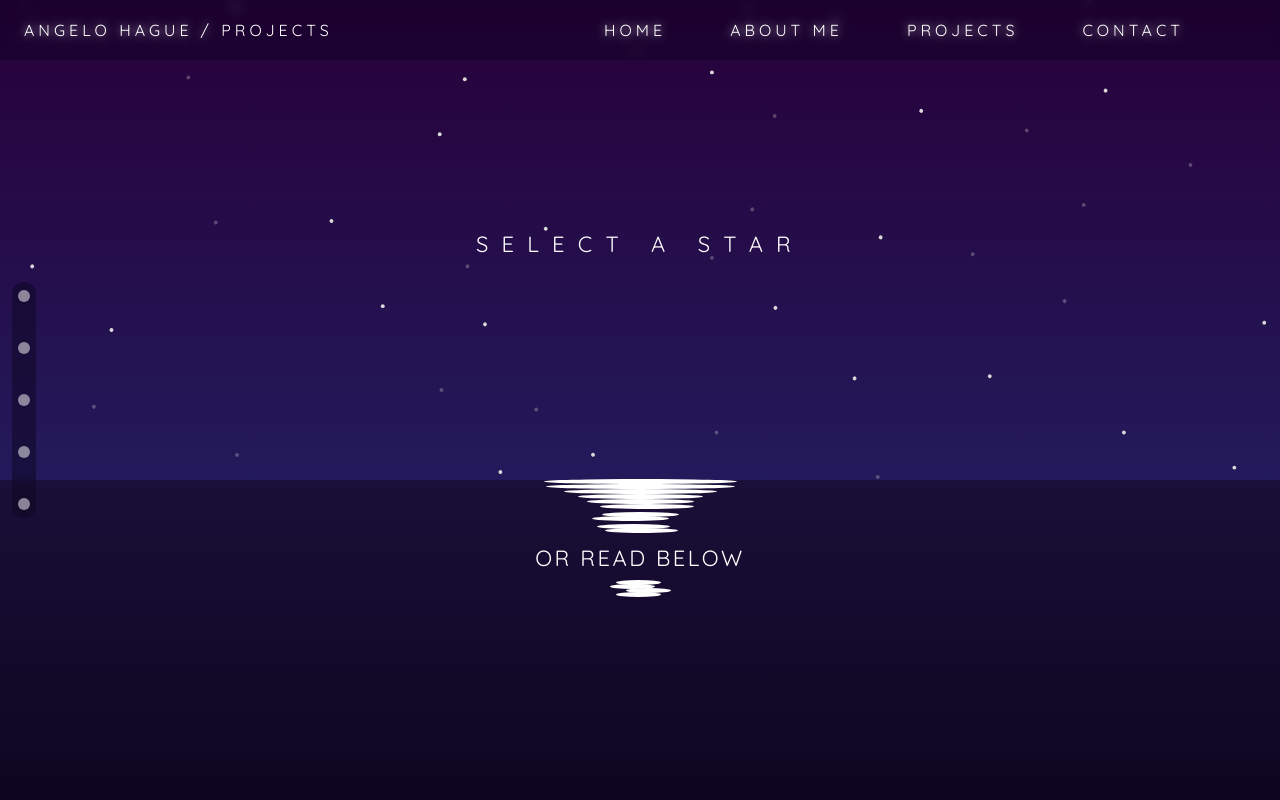
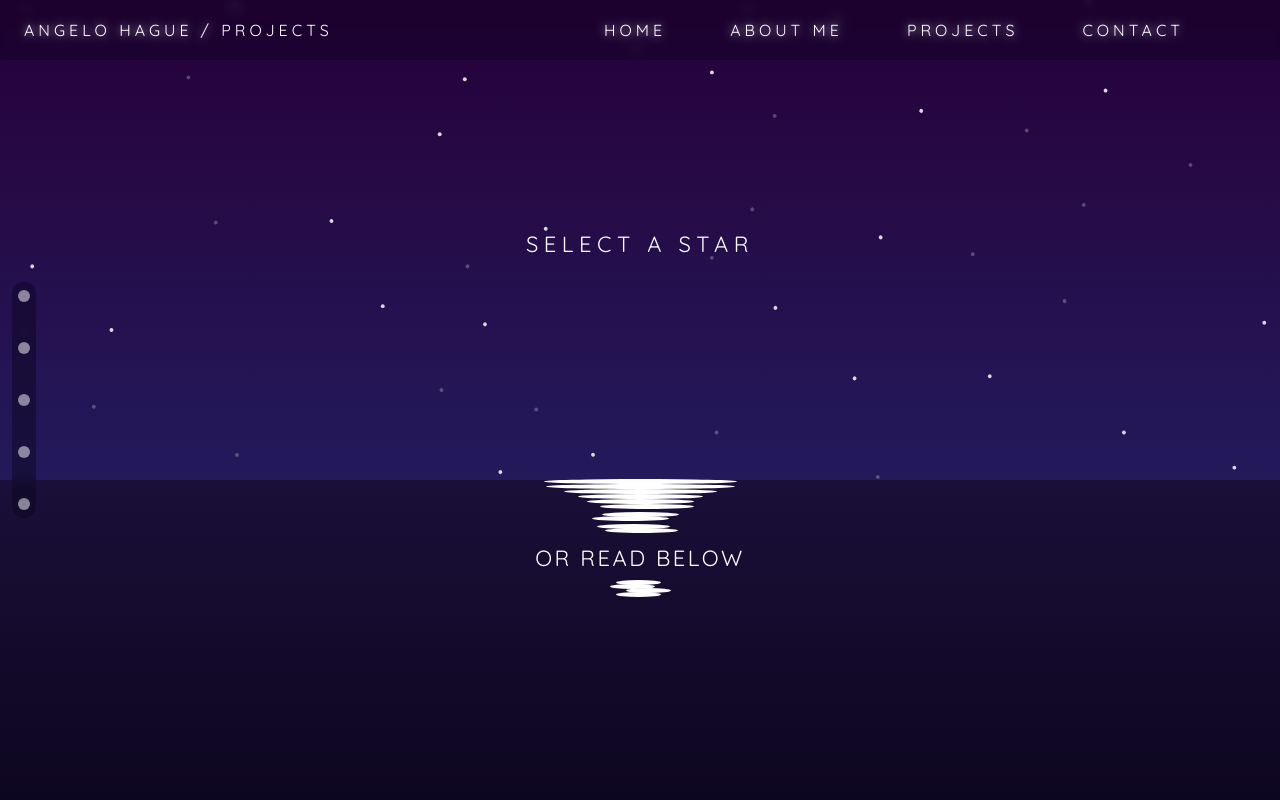
Before and after one commit to AngeloHague/next-js-personal-site, a Next.js app: page /projects in a window 1280 px wide. Shown: the top 800 px of the page. Built offline with nearby package versions, Linux system fonts and the light colour scheme.

Commit message:
Minor styling changes

```diff
--- a/src/app/globals.css
+++ b/src/app/globals.css
@@ -151,7 +151,7 @@ nav ul {
 
 #nav nav .logo,
 a {
-  /* transition: all 0.4s; */
+  transition: letter-spacing 0.4s;
   letter-spacing: .25em;
 }
 a:hover {
@@ -238,7 +238,6 @@ section:last-of-type {
   width: 100%;
   height: 100%;
   object-fit: cover;
-  transition: all 0.4s;
 }
 
 .sections section#hero .logo-container .moon {
@@ -437,10 +436,7 @@ p {
     display: inline-block;
     margin-right: 5vw;
   }
-  #nav nav .logo span {
-    display: inherit;
-    padding-right: 8px;
-  }
+
   #nav nav .logo {
     display: flex;
     align-items: center;
@@ -469,7 +465,7 @@ p {
     margin: 0;
     text-align: center;
   }
-  .sections section#hero .logo-container h3 {
+  .sections section.home#hero .logo-container h3 {
     width: 100%;
     text-align: center;
     letter-spacing: 0.6em;
@@ -481,3 +477,10 @@ p {
     height: 19.2rem;
   }
 }
+
+@media (min-width: 1000px) {
+  #nav nav .logo span {
+    display: inherit;
+    padding-right: 8px;
+  }
+}
```
